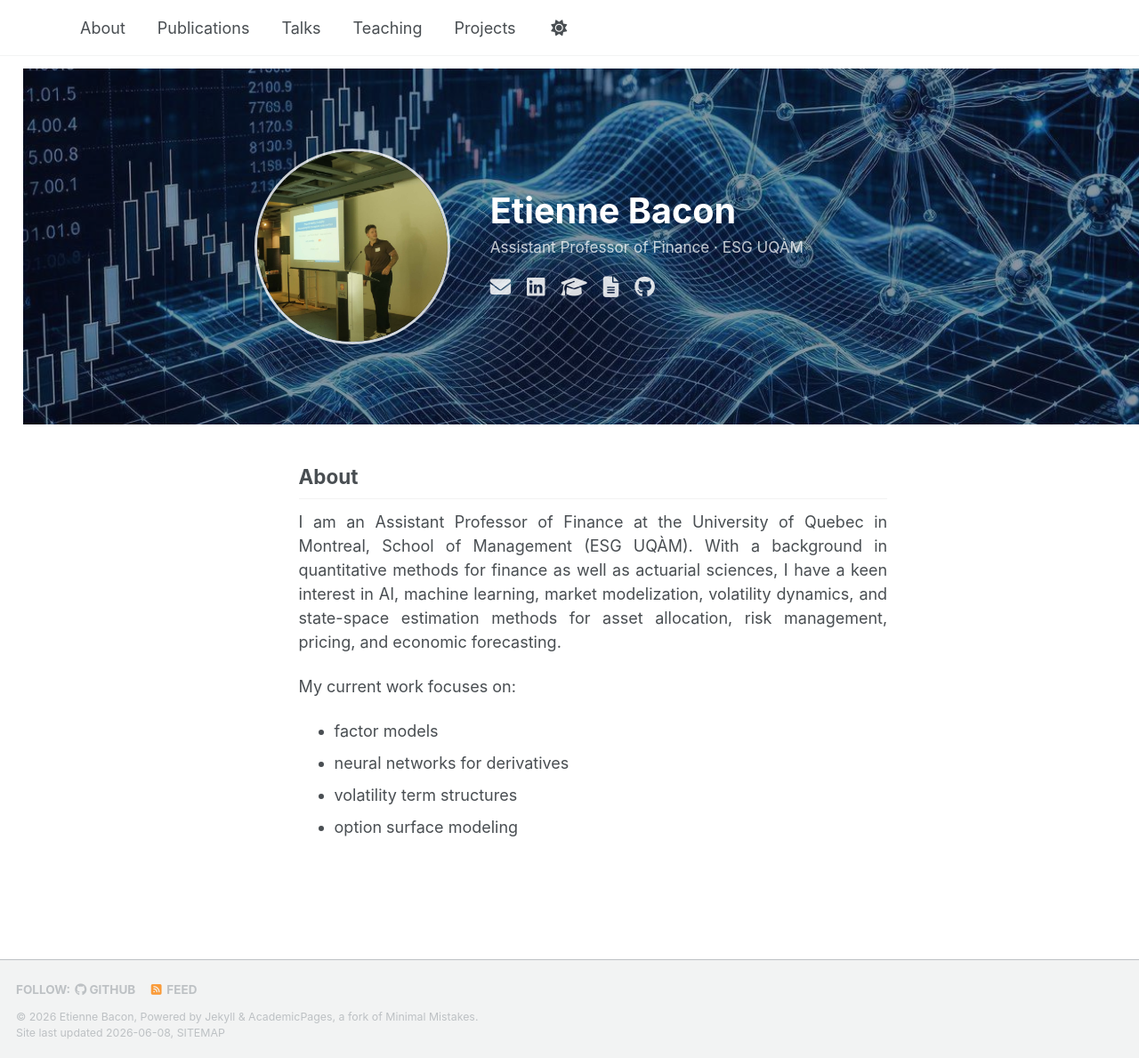
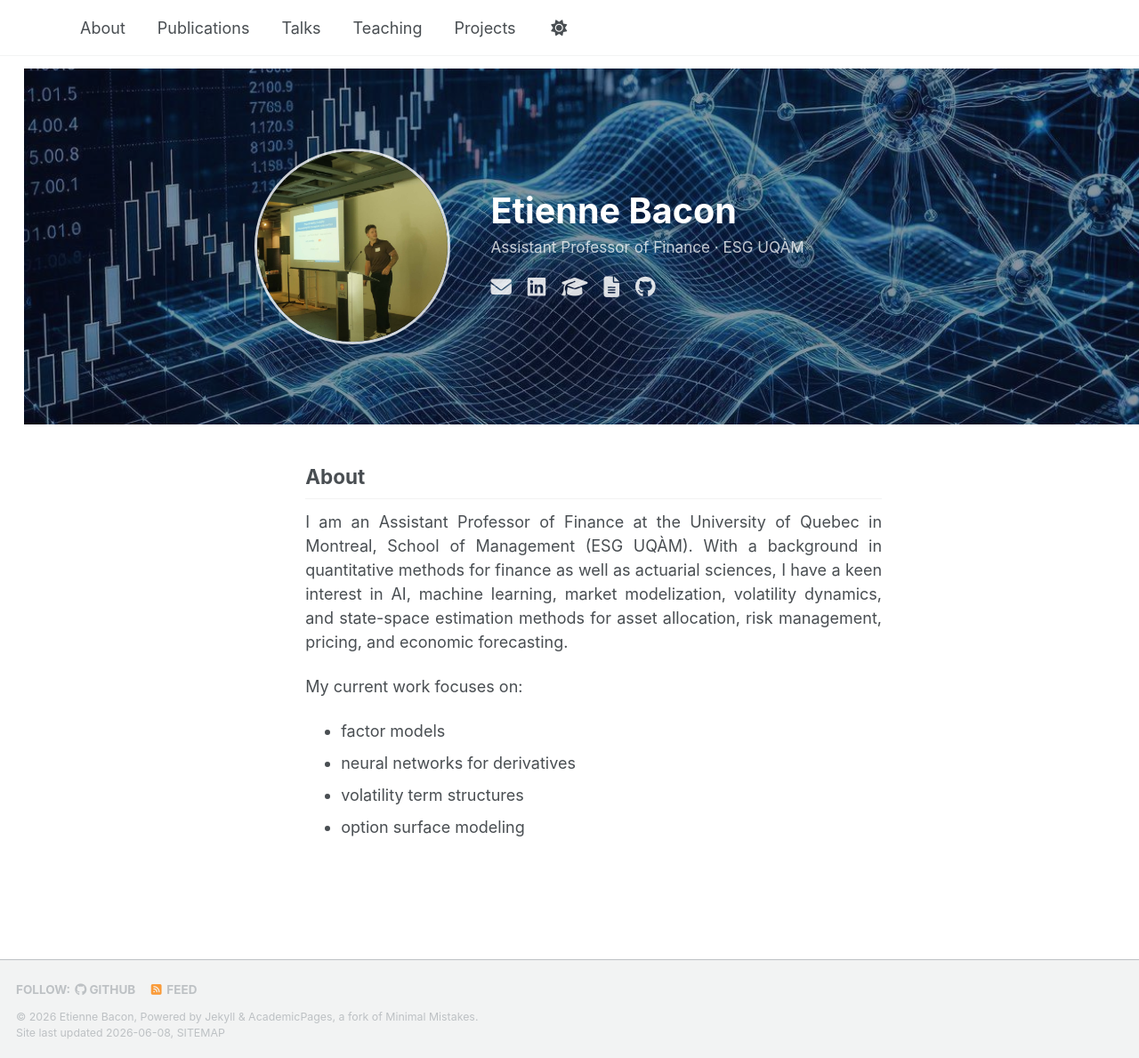
Before and after one commit to EtienneBacon/EtienneBacon.github.io, a Jekyll site: the page built from _pages/about.md, in a window 1280 px wide and 1189 px high. Shown: the whole window at 89% size. Built offline with Jekyll 4.4.1, drawn with Linux system fonts in a browser that asks for light colours; a script bundle is joined from its source files by our own code; library files that are not in the unit come from our copies.

Commit message:
Update main.scss

```diff
--- a/assets/css/main.scss
+++ b/assets/css/main.scss
@@ -49,8 +49,8 @@ html, body {
 #main {
   padding-top: 0 !important;
   margin-top: 0 !important;
-  padding-left: 1em !important;
-  padding-right: 1em !important;
+  padding-left: 0 !important;
+  padding-right: 0 !important;
   margin-left: auto !important;
   margin-right: auto !important;
 }
@@ -72,9 +72,7 @@ html, body {
   position: relative;
   width: 100vw;
   left: 50%;
-  right: 50%;
-  margin-left: -50vw;
-  margin-right: -50vw;
+  transform: translateX(-50%);
   margin-top: -2em;
   height: 400px;
   display: flex;
@@ -137,8 +135,8 @@ html, body {
 
 /* ── About section ── */
 .page__content {
-  max-width: 900px !important;
+  max-width: 1200px !important;
   margin: 2rem auto !important;
-  padding: 0 3rem !important;
+  padding: 0 4rem !important;
   text-align: justify;
 }
```
